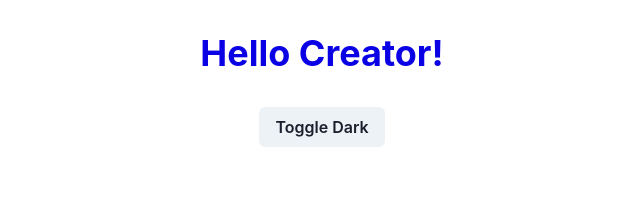
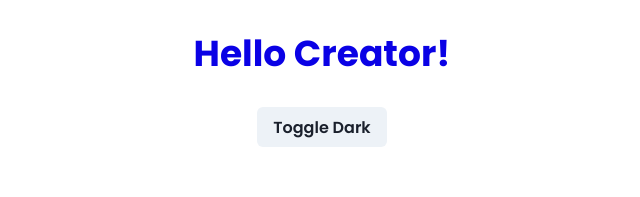
Before and after one commit to TeamRoadmap/Creator-Frontend, a Next.js app: page / in a window 1280 px wide. Shown: the top 197 px of the page, without its empty margins (318-958 px from the left). Built offline with nearby package versions, Linux system fonts and the light colour scheme.

Commit message:
chore(chakra): add fonts

```diff
--- a/pages/_app.js
+++ b/pages/_app.js
@@ -1,11 +1,12 @@
 import '../styles/globals.css'
-import { ChakraProvider } from "@chakra-ui/react";
+import { ChakraProvider, CSSReset } from "@chakra-ui/react";
 // 1. Import the extendTheme function
 import theme from "./lib/theme";
 
 function MyApp({ Component, pageProps }) {
 	return (
 		<ChakraProvider theme={theme} cssVarsRoot="body">
+			<CSSReset />
 			<Component {...pageProps} />
 		</ChakraProvider>
 	);
--- a/pages/_document.js
+++ b/pages/_document.js
@@ -7,7 +7,18 @@ export default class Document extends NextDocument {
 	render() {
 		return (
 			<Html lang="en">
-				<Head />
+				<Head>
+					<link rel="preconnect" href="https://fonts.googleapis.com" />
+					<link
+						rel="preconnect"
+						href="https://fonts.gstatic.com"
+						crossOrigin="true"
+					/>
+					<link
+						href="https://fonts.googleapis.com/css2?family=Poppins:wght@100;200;300;400;500;600;700;800&display=swap"
+						rel="stylesheet"
+					/>
+				</Head>
 				<body>
 					{/* 👇 Here's the script */}
 					<ColorModeScript initialColorMode={theme.config.initialColorMode} />
--- a/pages/lib/theme.js
+++ b/pages/lib/theme.js
@@ -23,6 +23,14 @@ const config = {
 };
 
 // 3. extend the theme
-const theme = extendTheme({ config, colors });
+const theme = extendTheme({
+	config,
+	colors,
+	fonts: {
+		heading: `"Poppins", sans-serif`,
+		subHeading: `"Poppins", sans-serif`,
+		body: `"Poppins", sans-serif`,
+	},
+});
 
 export default theme;
--- a/styles/globals.css
+++ b/styles/globals.css
@@ -2,8 +2,7 @@ html,
 body {
   padding: 0;
   margin: 0;
-  font-family: -apple-system, BlinkMacSystemFont, Segoe UI, Roboto, Oxygen,
-    Ubuntu, Cantarell, Fira Sans, Droid Sans, Helvetica Neue, sans-serif;
+  font-family: 'Poppins', sans-serif;
 }
 
 a {
```
